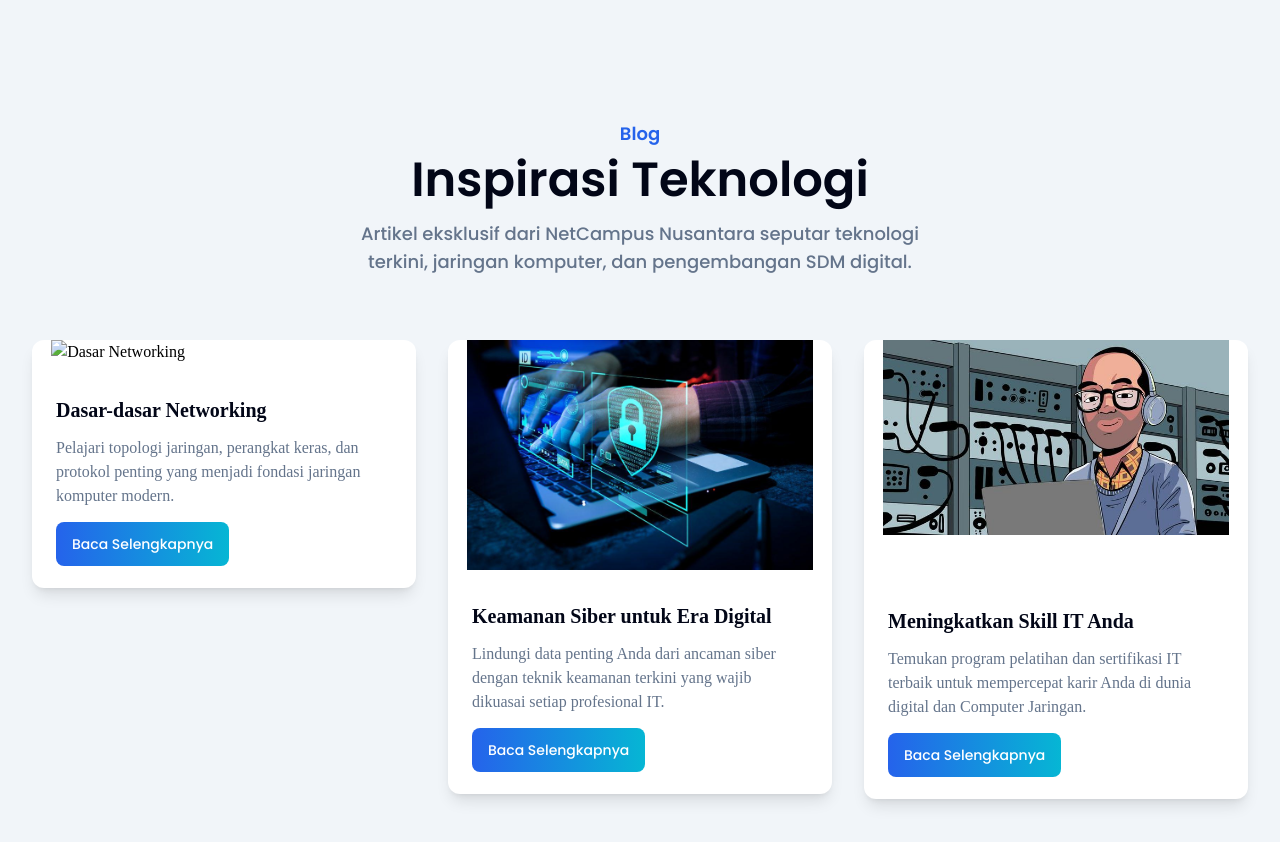
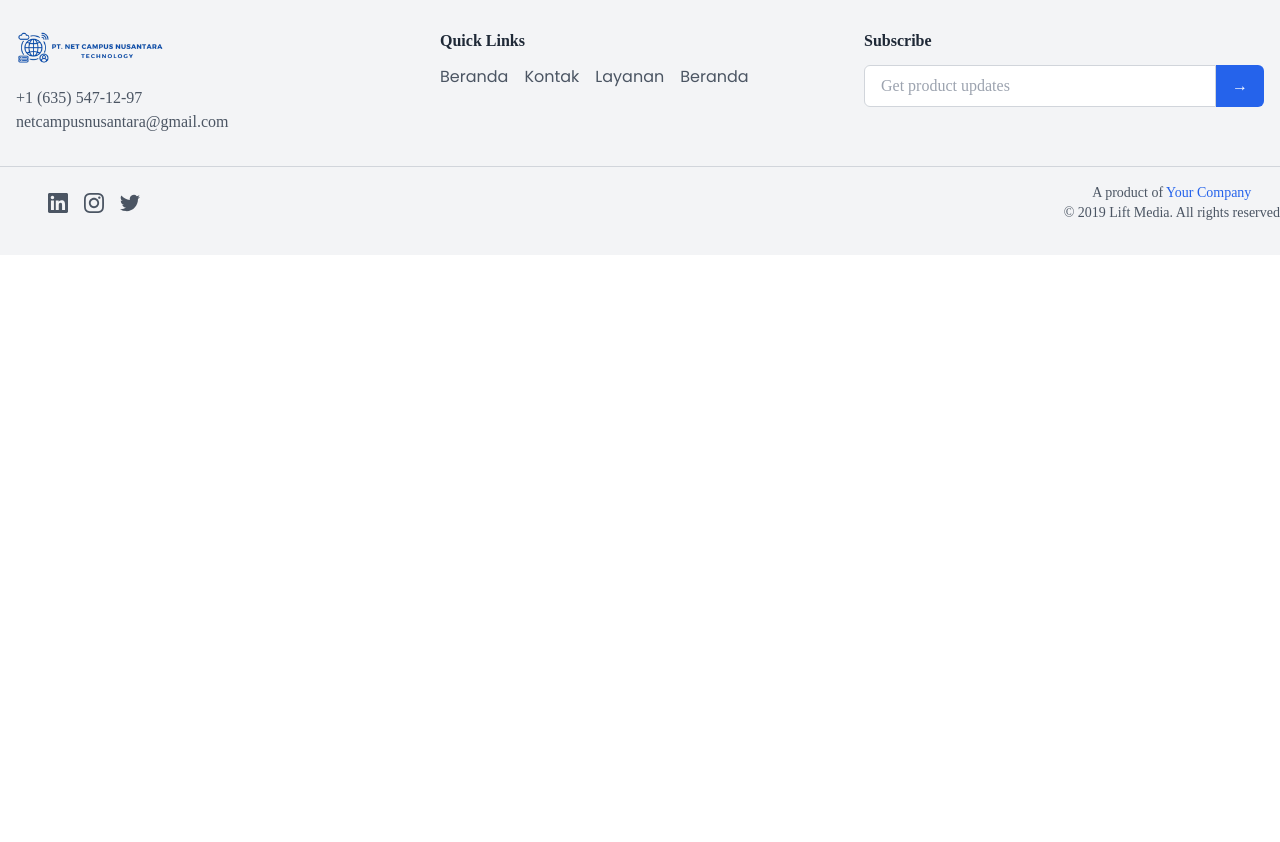
Before and after one commit to maullanna/Portfolio-Projek, a website: page index.html in a window 1280 px wide. Shown: the part 1260-2102 px from the top of the page. After the commit the page ends 1515 px from the top, so only its background shows below. Drawn offline with nearby package versions, Linux system fonts and the light colour scheme.

Commit message:
Update index.html
baru aja jam 10 selasa

```diff
--- a/index.html
+++ b/index.html
@@ -39,6 +39,19 @@
         font-feature-settings: normal;
         font-variation-settings: normal;
       }
+
+      section {
+        width: 100%;
+        margin: 0;
+        padding: 0;
+      }
+
+      .responsive-img {
+        width: 100%; /* Memenuhi lebar elemen */
+        height: auto; /* Menjaga aspek rasio */
+        display: block; /* Menghindari spasi ekstra */
+        image-rendering: auto; /* Menggunakan rendering default */
+      }
     </style>
   </head>
   <body>
@@ -58,7 +71,7 @@
             <nav id="nav-menu" class="hidden absolute py-5 shadow-lg bg-white rounded-lg max-w-[250px] w-full right-4 top-full lg:block lg:static lg:bg-transparent lg:max-w-full lg:shadow-none lg:rounded-none">
               <ul class="block lg:flex">
                 <li class="group">
-                  <a href="page2.html" style="font-family: Poppins, sans-serif" class="text-base text-black font-semibold py-2 mx-8 flex group-hover:text-blue-600">Beranda</a>
+                  <a href="index.html" style="font-family: Poppins, sans-serif" class="text-base text-black font-semibold py-2 mx-8 flex group-hover:text-blue-600">Beranda</a>
                 </li>
                 <li class="relative">
                   <button id="dropdownButton" class="text-base text-black font-semibold py-2 px-4 border border-gray-300 rounded-lg hover:bg-blue-100 focus:outline-none">
@@ -72,7 +85,7 @@
                       <a href="netcampus.html" style="font-family: Poppins, sans-serif" class="block py-2 px-4 hover:bg-blue-100">NetCampus</a>
                     </li>
                     <li>
-                      <a href="techcampus.html" style="font-family: Poppins, sans-serif" class="block py-2 px-4 hover:bg-blue-100">TechCampus</a>
+                      <a href="" style="font-family: Poppins, sans-serif" class="block py-2 px-4 hover:bg-blue-100">TechCampus</a>
                     </li>
                   </ul>
                 </li>
@@ -95,14 +108,17 @@
     <!-- Hero Section Start -->
     <section id="home" class="pt-36 dark:bg-dark">
       <video autoplay muted loop class="absolute top-0 left-0 w-full h-full object-cover z-0">
-        <source src="dist/video/intro_loop.compressed.dbf19dad.mp4" type="video/mp4" />
+        <source src="dist/video/Section-02-2.d4d60179.mp4" type="video/mp4" />
       </video>
       <div class="container relative z-10 pt-36 mt-10">
         <div class="flex flex-wrap">
           <div class="w-full self-center px-4 lg:w-1/2">
             <h1><span></span></h1>
-            <h1 class="text-base font-semibold text-primary md:text-xl" style="font-family: Poppins, sans-serif"><span class="block font-bold text-white text-4xl mt-1 lg:text-5xl dark:text-white">PT NetCampus Nusantara</span></h1>
-            <h2 class="font-medium text-secondary text-lg mb-5 lg:text-2xl"><span class="text-white dark:text-white inline-block animate-fadeIn animate-fadeOut infinite duration-300 mt-1">Teknologi Kampus Masa Depan</span></h2>
+            <h1 class="text-base font-semibold text-primary md:text-xl" style="font-family: Poppins, sans-serif"><span class="block font-bold text-white text-4xl mt-1 lg:text-5xl dark:text-white">NetCampus</span></h1>
+            <h2 class="font-medium text-secondary text-lg mb-2 lg:text-2xl">
+              <span style="font-family: Poppins, sans-serif" class="text-white dark:text-white inline-block animate-fadeIn animate-fadeOut infinite duration-300 mt-1">Solusi Jaringan Komputer Terbaik untuk Kampus Anda</span>
+            </h2>
+            <p class="text-base font-medium text-white" style="font-family: Poppins, sans-serif">Pemasangan, Pengelolaan, dan Keamanan Jaringan Kampus Anda dengan Teknisi Profesional</p>
             <a href="http://wa.me/6285694743168" class="pesan-sekarang-btn">Pesan Sekarang</a>
           </div>
           <div class="w-full self-end px-4 lg:w-1/2">
@@ -111,8 +127,9 @@
         </div>
       </div>
     </section>
+
+    <section><img src="dist/img/net 3.svg" class="responsive-img" alt="" /></section>
     <!-- Hero Section end -->
-
     <!-- About section start-->
 
     <!-- About section End -->
@@ -179,7 +196,7 @@
     </section>-->
     <!-- portofolio section end -->
     <!-- clients start -->
-    <section id="clients" class="pt-36 pb-32 mt-20 bg-slate-800 dark:bg-slate-300">
+    <section id="clients" class="pt-36 pb-32 mt-20 bg-slate-800 dark:bg-slate-100">
       <div class="container" data-aos="fade-in" data-aos-duraction="3000">
         <div class="w-full px-4">
           <div class="mx-auto text-center mb-16">
@@ -190,7 +207,7 @@
         </div>
         <div class="w-full px-4">
           <div class="flex flex-wrap items-center justify-center">
-            <a href="#" class="max-w-[120px] mx-4 py-4 grayscale opacity-60 transition duration-500 hover:grayscale-0 hover:opacity-100 lg:mx-6 xl:mx-8">
+            <a href="#" class="max-w-[120px] mx-4 py-4 grayscale-0 opacity-60 transition duration-500 hover:grayscale-0 hover:opacity-100 lg:mx-6 xl:mx-8">
               <img src="dist/img/cisco.svg" alt="goggle" />
             </a>
             <a href="#" class="max-w-[120px] mx-4 py-4 grayscale opacity-60 transition duration-500 hover:grayscale-0 hover:opacity-100 lg:mx-6 xl:mx-8">
@@ -219,76 +236,6 @@
     </div>-->
     <!-- VANILLA TILIT END -->
     <!-- blog section start -->
-    <section id="blog" class="pt-36 pb-32 bg-slate-100 dark:bg-dark">
-      <div class="container" data-aos="fade-in" data-aos-duraction="2000">
-        <div class="w-full px-4">
-          <div class="max-w-xl mx-auto text-center mb-16">
-            <h4 class="font-semibold text-lg text-blue-600 mb-2" style="font-family: Poppins, sans-serif">Blog</h4>
-            <h2 class="font-bold text-dark text-3xl mb-4 sm:text-4xl lg:text-5xl dark:text-white" style="font-family: Poppins, sans-serif">Inspirasi Teknologi</h2>
-            <p class="font-medium text-md text-secondary md:text-lg" style="font-family: Poppins, sans-serif">Artikel eksklusif dari NetCampus Nusantara seputar teknologi terkini, jaringan komputer, dan pengembangan SDM digital.</p>
-          </div>
-        </div>
-        <div class="flex flex-wrap">
-          <!-- Artikel 1 -->
-          <div class="w-full px-4 lg:w-1/2 xl:w-1/3">
-            <div class="mb-10 bg-white rounded-xl shadow-lg overflow-hidden dark:bg-slate-800">
-              <img src="dist/img/dasar.jpg" alt="Dasar Networking" class="w-full" />
-              <div class="py-8 px-6">
-                <h3>
-                  <a href="#" class="block mb-3 font-semibold text-xl text-dark hover:text-primary truncate dark:text-white">Dasar-dasar Networking</a>
-                </h3>
-                <p class="font-medium text-base text-secondary mb-6">Pelajari topologi jaringan, perangkat keras, dan protokol penting yang menjadi fondasi jaringan komputer modern.</p>
-                <a
-                  href="https://example.com/network-basics"
-                  target="_blank"
-                  class="font-medium text-sm text-white bg-gradient-to-r from-blue-600 to-cyan-500 py-3 px-4 rounded-lg hover:opacity-80 transition-all duration-300"
-                  style="font-family: Poppins, sans-serif"
-                  >Baca Selengkapnya</a
-                >
-              </div>
-            </div>
-          </div>
-          <!-- Artikel 2 -->
-          <div class="w-full px-4 lg:w-1/2 xl:w-1/3">
-            <div class="bg-white rounded-xl shadow-lg overflow-hidden mb-10 dark:bg-slate-800">
-              <img src="dist/img/Security.png" alt="Keamanan Jaringan" class="w-full" />
-              <div class="py-8 px-6">
-                <h3>
-                  <a href="#" class="block mb-3 font-semibold text-xl text-dark hover:text-primary truncate dark:text-white">Keamanan Siber untuk Era Digital</a>
-                </h3>
-                <p class="font-medium text-base text-secondary mb-6">Lindungi data penting Anda dari ancaman siber dengan teknik keamanan terkini yang wajib dikuasai setiap profesional IT.</p>
-                <a
-                  href="https://example.com/network-security"
-                  target="_blank"
-                  class="font-medium text-sm text-white bg-gradient-to-r from-blue-600 to-cyan-500 py-3 px-4 rounded-lg hover:opacity-80 transition-all duration-300"
-                  style="font-family: Poppins, sans-serif"
-                  >Baca Selengkapnya</a
-                >
-              </div>
-            </div>
-          </div>
-          <!-- Artikel 3 -->
-          <div class="w-full px-4 lg:w-1/2 xl:w-1/3">
-            <div class="bg-white rounded-xl shadow-lg overflow-hidden mb-10 dark:bg-slate-800">
-              <img src="dist/img/gaji-profesi-it_169.jpeg" alt="Edukasi Teknologi" class="w-full mb-10" />
-              <div class="py-8 px-6">
-                <h3>
-                  <a href="#" class="block mb-3 font-semibold text-xl text-dark hover:text-primary truncate dark:text-white">Meningkatkan Skill IT Anda</a>
-                </h3>
-                <p class="font-medium text-base text-secondary mb-6">Temukan program pelatihan dan sertifikasi IT terbaik untuk mempercepat karir Anda di dunia digital dan Computer Jaringan.</p>
-                <a
-                  href="https://example.com/tech-education"
-                  target="_blank"
-                  class="font-medium text-sm text-white bg-gradient-to-r from-blue-600 to-cyan-500 py-3 px-4 rounded-lg hover:opacity-80 transition-all duration-300"
-                  style="font-family: Poppins, sans-serif"
-                  >Baca Selengkapnya</a
-                >
-              </div>
-            </div>
-          </div>
-        </div>
-      </div>
-    </section>
 
     <!-- blog section end -->
     <!-- Contact section start -->
```
